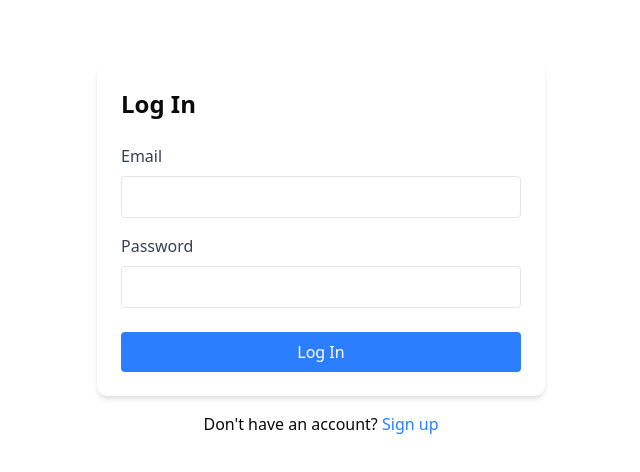
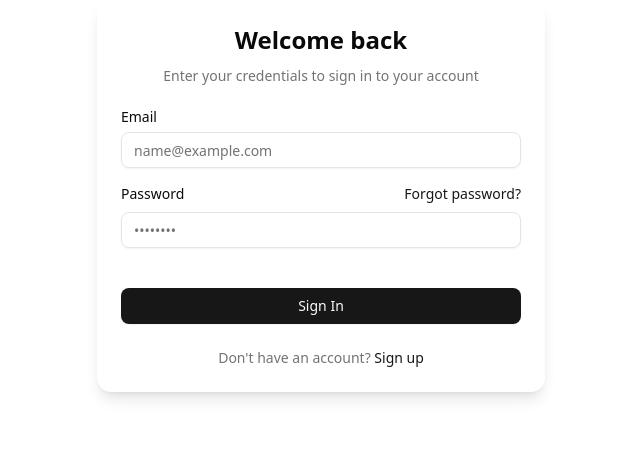
Before and after one commit to perryfardella/fucket-list, a Next.js app: page /login in a window 1280 px wide. Shown: the top 472 px of the page, without its empty margins (319-959 px from the left). Built offline with nearby package versions, Linux system fonts and the light colour scheme; no server answers.

Commit message:
Overhaul Login Form

```diff
--- a/app/components/LoginForm.tsx
+++ b/app/components/LoginForm.tsx
@@ -1,7 +1,22 @@
 "use client";
+
+import type React from "react";
 
 import { useState } from "react";
 import { useAuth } from "../context/AuthContext";
+import {
+  Card,
+  CardContent,
+  CardDescription,
+  CardFooter,
+  CardHeader,
+  CardTitle,
+} from "@/components/ui/card";
+import { Input } from "@/components/ui/input";
+import { Button } from "@/components/ui/button";
+import { Label } from "@/components/ui/label";
+import { Alert, AlertDescription } from "@/components/ui/alert";
+import { AlertCircle, Loader2 } from "lucide-react";
 
 export default function LoginForm() {
   const [email, setEmail] = useState("");
@@ -25,46 +40,78 @@ export default function LoginForm() {
   };
 
   return (
-    <div className="max-w-md mx-auto mt-8 p-6 bg-white rounded-lg shadow-md">
-      <h2 className="text-2xl font-bold mb-6">Log In</h2>
+    <Card className="w-full max-w-md mx-auto shadow-lg border-0">
+      <CardHeader className="space-y-1">
+        <CardTitle className="text-2xl font-bold text-center">
+          Welcome back
+        </CardTitle>
+        <CardDescription className="text-center">
+          Enter your credentials to sign in to your account
+        </CardDescription>
+      </CardHeader>
+      <CardContent className="space-y-4">
         {error && (
-        <div className="mb-4 p-3 bg-red-100 text-red-700 rounded">{error}</div>
+          <Alert variant="destructive" className="mb-4 animate-in fade-in-50">
+            <AlertCircle className="h-4 w-4" />
+            <AlertDescription>{error}</AlertDescription>
+          </Alert>
         )}
-      <form onSubmit={handleSubmit}>
-        <div className="mb-4">
-          <label className="block text-gray-700 mb-2" htmlFor="email">
-            Email
-          </label>
-          <input
+        <form onSubmit={handleSubmit} className="space-y-4">
+          <div className="space-y-2">
+            <Label htmlFor="email">Email</Label>
+            <Input
               id="email"
               type="email"
+              placeholder="name@example.com"
               value={email}
               onChange={(e) => setEmail(e.target.value)}
-            className="w-full p-2 border rounded"
               required
+              className="transition-all duration-200 focus:ring-2 focus:ring-primary"
             />
           </div>
-        <div className="mb-6">
-          <label className="block text-gray-700 mb-2" htmlFor="password">
-            Password
-          </label>
-          <input
+          <div className="space-y-2">
+            <div className="flex items-center justify-between">
+              <Label htmlFor="password">Password</Label>
+              <a
+                href="/forgot-password"
+                className="text-sm text-primary hover:underline"
+              >
+                Forgot password?
+              </a>
+            </div>
+            <Input
               id="password"
               type="password"
+              placeholder="••••••••"
               value={password}
               onChange={(e) => setPassword(e.target.value)}
-            className="w-full p-2 border rounded"
               required
+              className="transition-all duration-200 focus:ring-2 focus:ring-primary"
             />
           </div>
-        <button
-          type="submit"
-          disabled={loading}
-          className="w-full bg-blue-500 text-white py-2 px-4 rounded hover:bg-blue-600 disabled:bg-blue-300"
+          <Button type="submit" className="w-full mt-6" disabled={loading}>
+            {loading ? (
+              <>
+                <Loader2 className="mr-2 h-4 w-4 animate-spin" />
+                Signing in...
+              </>
+            ) : (
+              "Sign In"
+            )}
+          </Button>
+        </form>
+      </CardContent>
+      <CardFooter className="flex justify-center">
+        <p className="text-sm text-muted-foreground">
+          Don't have an account?{" "}
+          <a
+            href="/signup"
+            className="text-primary hover:underline font-medium"
           >
-          {loading ? "Logging in..." : "Log In"}
-        </button>
-      </form>
-    </div>
+            Sign up
+          </a>
+        </p>
+      </CardFooter>
+    </Card>
   );
 }
--- a/app/login/page.tsx
+++ b/app/login/page.tsx
@@ -2,15 +2,5 @@ import LoginForm from "../components/LoginForm";
 import Link from "next/link";
 
 export default function LoginPage() {
-  return (
-    <div className="container mx-auto px-4 py-8">
-      <LoginForm />
-      <p className="text-center mt-4">
-        Don&apos;t have an account?{" "}
-        <Link href="/signup" className="text-blue-500 hover:underline">
-          Sign up
-        </Link>
-      </p>
-    </div>
-  );
+  return <LoginForm />;
 }
```
Lines whose indentation alone changed are shown as unchanged.
